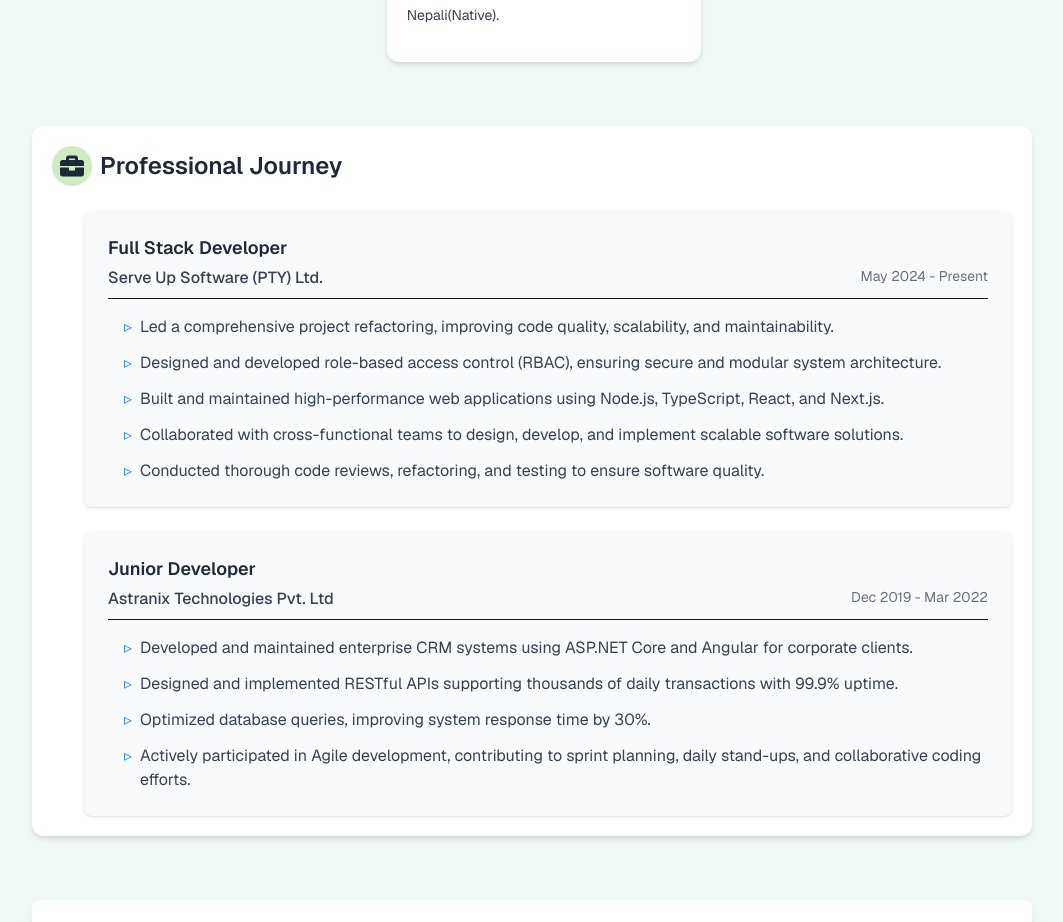
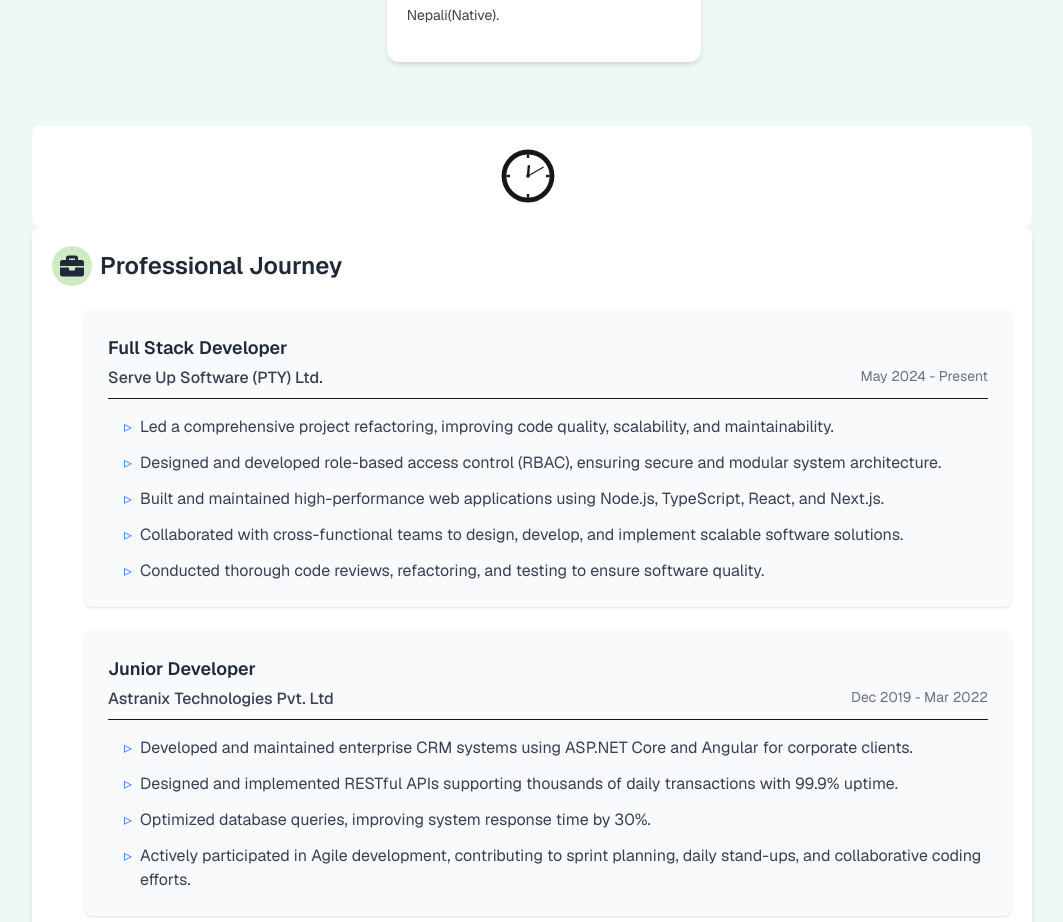
Before and after one commit to umangSth/umangsth.github.io, a Next.js app: page / in a window 1280 px wide. Shown: the part 800-1722 px from the top of the page, without its empty margins (108-1171 px from the left). Built offline with nearby package versions, Linux system fonts and the light colour scheme.

Commit message:
clock animation, initial time-line setup

```diff
--- a/src/app/component/projects.tsx
+++ b/src/app/component/projects.tsx
@@ -1,7 +1,7 @@
 import { FaCode, FaProcedures, FaProjectDiagram, FaRProject } from "react-icons/fa";
 import { FaDiagramProject } from "react-icons/fa6";
 
-export const Projects = () => {
+export  const Projects = () => {
     return (
         <section className="mb-8 p-6 rounded-lg bg-white shadow-lg">
             <h2 className="text-2xl font-semibold mb-6 text-gray-800 flex items-center">
--- /dev/null
+++ b/src/app/component/time-line.tsx
@@ -0,0 +1,73 @@
+'use client';
+import { useEffect, useState, useRef } from "react";
+
+export const TimeLine = () => {
+    const [currentTime, setCurrentTime] = useState(new Date());
+    const [scrollProgress, setScrollProgress] = useState(0);
+    const containerRef = useRef<HTMLElement>(null);
+
+
+    const minHeight = 100;
+    const maxHeight = 1000;
+
+    useEffect(()=>{
+        const container = containerRef.current;
+        if(!container) return;
+
+        const scrollDistance = maxHeight - minHeight;
+        const initialOffsetTop = container.offsetTop * 0.1;
+
+        const handleScroll = () =>{
+            const currentScroll = window.scrollY;
+            const scrolled = currentScroll - initialOffsetTop;
+            let progress = scrolled / scrollDistance;
+            progress = Math.min(1, Math.max(0, progress));
+            console.log('progress',progress)
+            setScrollProgress(progress);
+        }
+
+        window.addEventListener('scroll', handleScroll);
+        return () => window.removeEventListener('scroll', handleScroll);
+    }, []);
+
+
+
+    const scrollHourAngle = scrollProgress * 360 * 2;
+    const scrollMinuteAngle = scrollProgress * 360 * 12;
+
+
+    const hourAngle = scrollProgress > 0 ? scrollHourAngle : (currentTime.getHours() % 12) * 30 + currentTime.getMinutes() * 0.5;
+    const minuteAngle = scrollProgress > 0 ? scrollMinuteAngle : currentTime.getMinutes() * 6;
+    const currentHeight = minHeight + (maxHeight - minHeight) * scrollProgress;
+
+    return (
+        <section ref={containerRef}
+            className="p-6 rounded-lg bg-white flex items-center justify-center transition-transform duration-300"
+            style={{height: `${currentHeight}px`}}
+            >
+
+            <div id='clock'
+                className="sticky top-10/12 flex"
+                >
+                <svg viewBox="0 0 50 50" className="h-15 w-15 mr-2">
+                    <circle cx="25" cy="25" r="20" className="stroke-current stroke-4 fill-none" />
+
+                    <line x1="25" y1="7" x2="25" y2="10" className="stroke-current stroke-2" />
+                    <line x1="25" y1="40" x2="25" y2="43" className="stroke-current stroke-2" />
+                    <line x1="40" y1="25" x2="43" y2="25" className="stroke-current stroke-2" />
+                    <line x1="7" y1="25" x2="10" y2="25" className="stroke-current stroke-2" />
+                    {/* long hand */}
+                    <line x1="25" y1="25" x2="25" y2="16"
+                        className="stroke-current stroke-2 origin-center"
+                        style={{ transform: `rotate(${hourAngle}deg)`, transformOrigin: '25px 25px' }} />
+                    {/* short hand */}
+                    <line x1="25" y1="25" x2="25" y2="10"
+                        className="stroke-current stroke-1 origin-center"
+                        style={{ transform: `rotate(${minuteAngle}deg)`, transformOrigin: '25px 25px' }} />
+
+                    <circle cx="25" cy="25" r="1.5" className="fill-current" />
+                </svg>
+            </div>
+        </section>
+    )
+}
--- a/src/app/page.tsx
+++ b/src/app/page.tsx
@@ -4,6 +4,7 @@ import { About } from "./component/about";
 import { Experience } from "./component/exprience";
 import { Studies } from "./component/studies";
 import { Projects } from "./component/projects";
+import { TimeLine } from "./component/time-line";
 
 export default function Home() {
 
@@ -12,9 +13,11 @@ export default function Home() {
     <div id="main" className="min-h-screen pb-20 gap-16 sm:py-30 sm:px-35 font-[family-name:var(--font-geist-sans)]">
 
         <About />
+        <TimeLine />
         <Experience />
         <Studies />
         <Projects />
+
 
 
 
```
